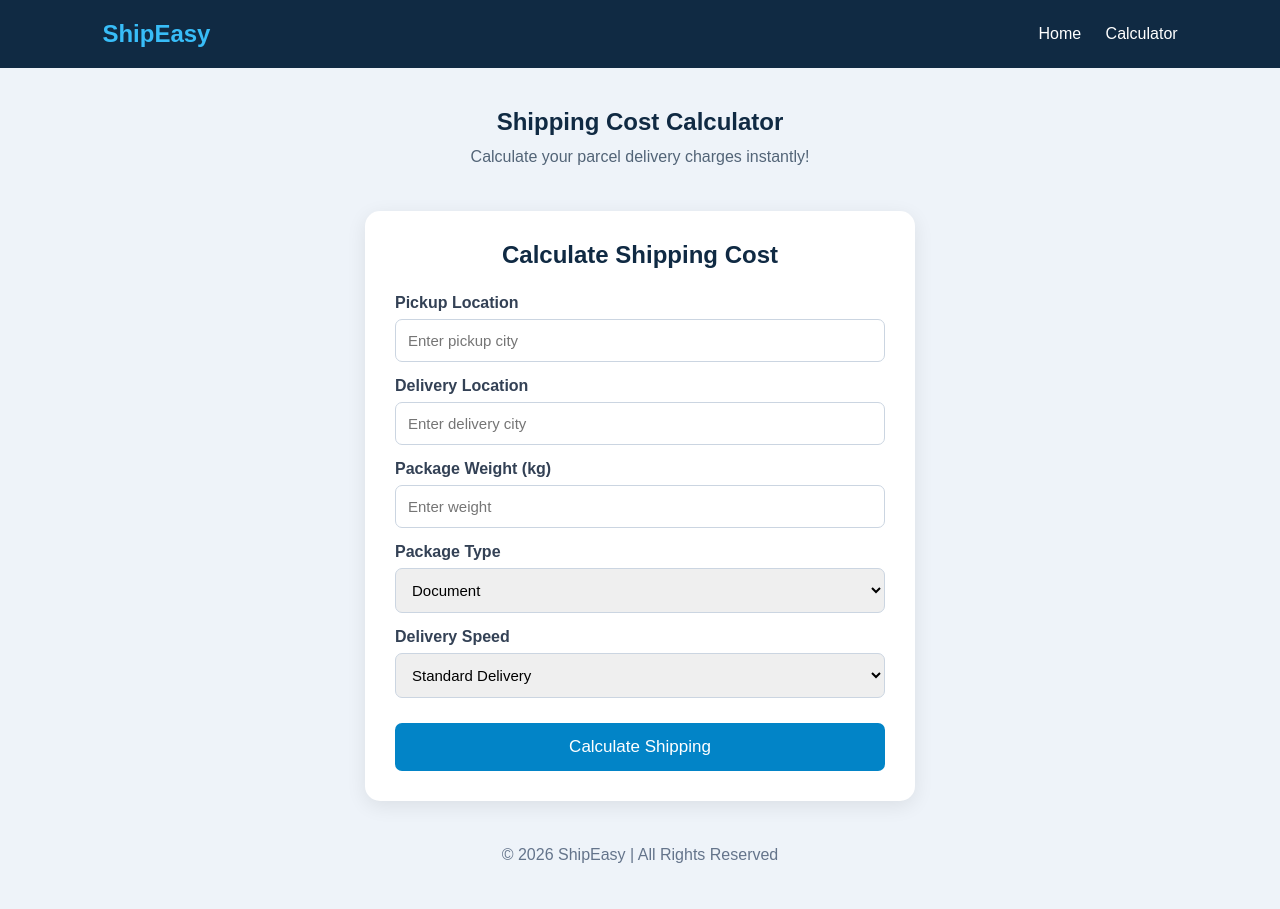
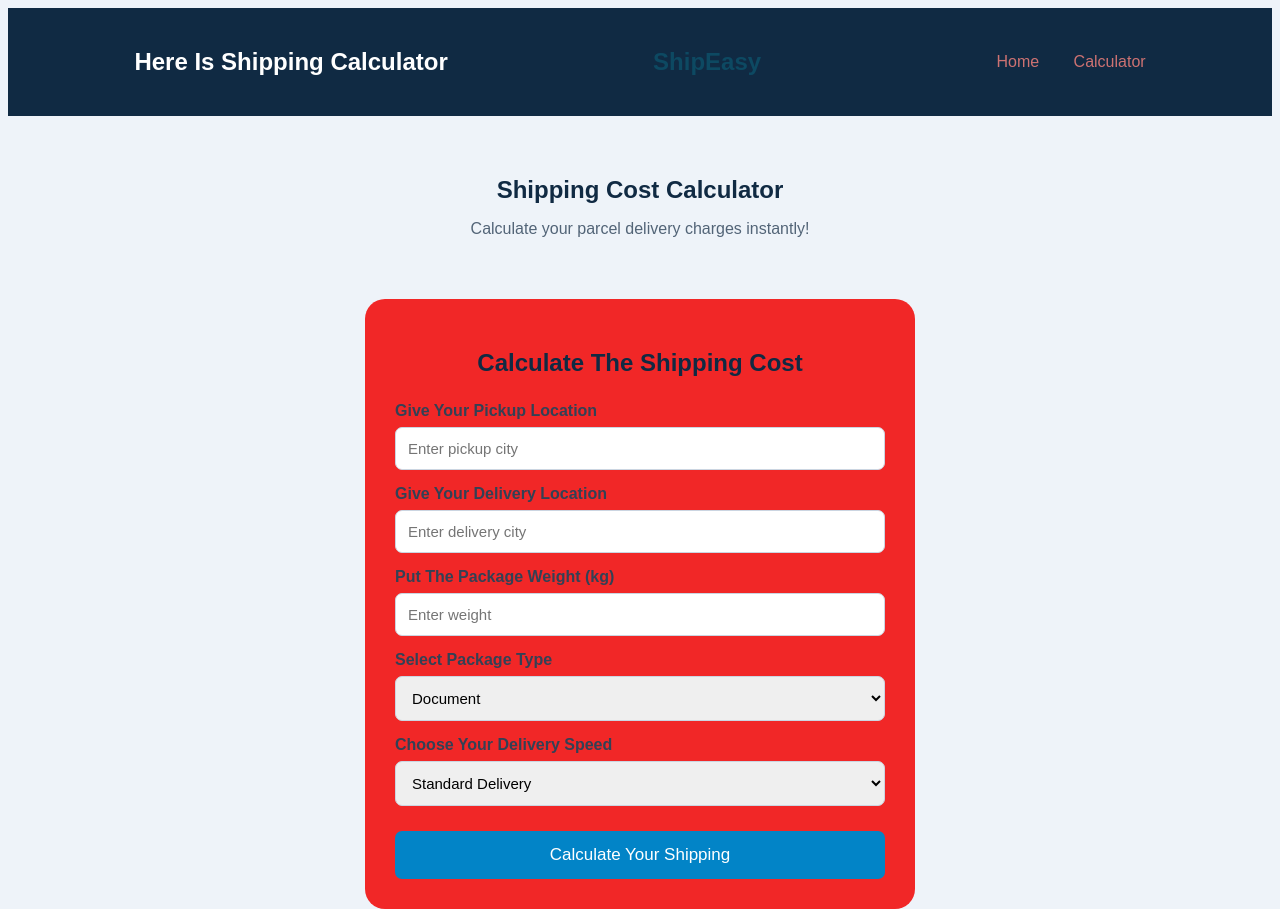
Before and after one commit to debishreehota246-D/ShippingCalculator, a plain HTML site: page index.html in a window 1280 px wide. Shown: the top 909 px of the page. Before the commit the page ends 884 px from the top, so only its background shows below. Drawn offline with Linux system fonts and the light colour scheme.

Commit message:
changes in css and html file

```diff
--- a/index.html
+++ b/index.html
@@ -10,6 +10,7 @@
 <body>
 
     <nav>
+        <h1>Here Is Shipping Calculator</h1>
         <h2>ShipEasy</h2>
         <div>
             <a href="#">Home</a>
@@ -24,37 +25,37 @@
 
     <div class="container" id="calculator">
 
-        <h2>Calculate Shipping Cost</h2>
+        <h2>Calculate The Shipping Cost</h2>
 
         <form id="shippingForm">
 
-            <label>Pickup Location</label>
+            <label>Give Your Pickup Location</label>
             <input type="text" id="pickup"
                    placeholder="Enter pickup city" required>
 
-            <label>Delivery Location</label>
+            <label>Give Your Delivery Location</label>
             <input type="text" id="delivery"
                    placeholder="Enter delivery city" required>
 
-            <label>Package Weight (kg)</label>
+            <label>Put The Package Weight (kg)</label>
             <input type="number" id="weight"
                    placeholder="Enter weight"
                    min="0.1" step="0.1" required>
 
-            <label>Package Type</label>
+            <label>Select Package Type</label>
             <select id="packageType">
                 <option value="document">Document</option>
                 <option value="small">Small Parcel</option>
                 <option value="large">Large Parcel</option>
             </select>
 
-            <label>Delivery Speed</label>
+            <label>Choose Your Delivery Speed</label>
             <select id="speed">
                 <option value="standard">Standard Delivery</option>
                 <option value="express">Express Delivery</option>
             </select>
 
-            <button type="submit">Calculate Shipping</button>
+            <button type="submit">Calculate Your Shipping</button>
 
         </form>
 
--- a/style.css
+++ b/style.css
@@ -1,6 +1,6 @@
 * {
-    margin: 0;
-    padding: 0;
+    margin: 5;
+    padding: 5;
     box-sizing: border-box;
     font-family: Arial, sans-serif;
 }
@@ -13,20 +13,20 @@ body {
 nav {
     background: #102a43;
     color: white;
-    padding: 20px 8%;
+    padding: 20px 10%;
     display: flex;
     justify-content: space-between;
     align-items: center;
 }
 
 nav h2 {
-    color: #38bdf8;
+    color: #0d4962;
 }
 
 nav a {
-    color: white;
+    color: rgb(205, 114, 114);
     text-decoration: none;
-    margin-left: 20px;
+    margin-left: 30px;
 }
 
 .hero {
@@ -46,11 +46,11 @@ nav a {
 .container {
     width: 90%;
     max-width: 550px;
-    background: white;
+    background: rgb(241, 39, 39);
     margin: 25px auto;
     padding: 30px;
-    border-radius: 15px;
-    box-shadow: 0 5px 20px #00000015;
+    border-radius: 20px;
+    box-shadow: 2 5px 20px #00000015;
 }
 
 .container h2 {
@@ -105,7 +105,7 @@ button:hover {
 }
 
 #result h3 {
-    color: #075985;
+    color: #063955;
     margin-bottom: 12px;
 }
 
```
